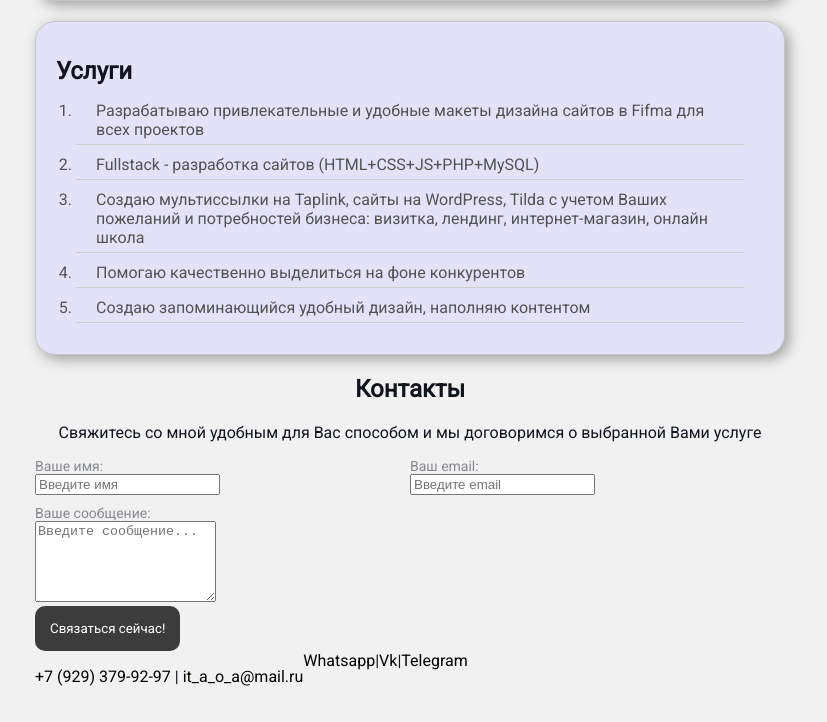
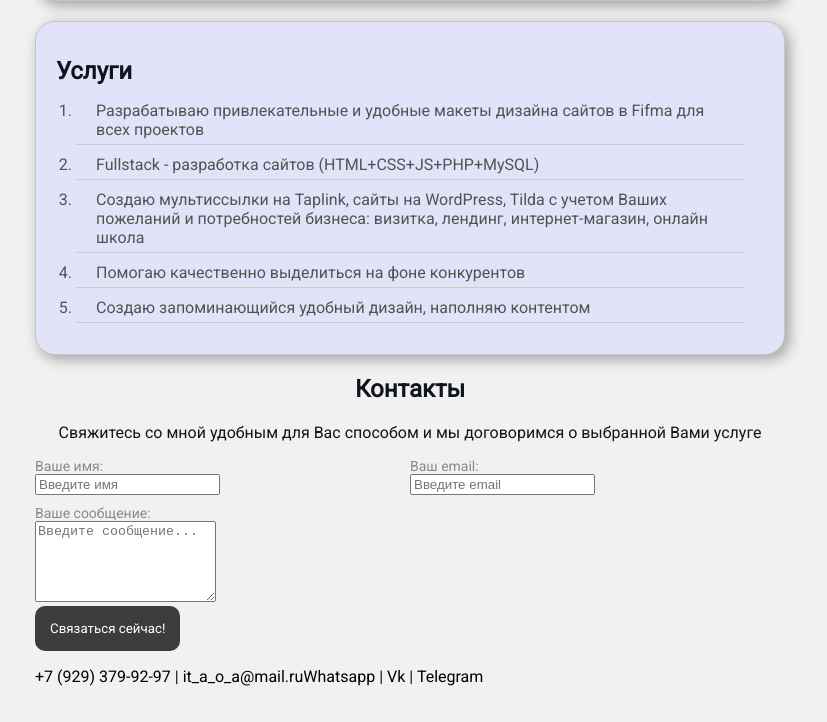
Before and after one commit to artamonovaolgaa/resume, a plain HTML site: page index.html in a window 1280 px wide. Shown: the part 1523-2245 px from the top of the page, without its empty margins (230-1057 px from the left). Drawn offline with Linux system fonts and the light colour scheme.

Commit message:
Update index.html

```diff
--- a/index.html
+++ b/index.html
@@ -129,7 +129,7 @@
       <p><a href="tel:+7 (929) 379-92-97">+7 (929) 379-92-97</a> |
       <a href="mailto:it_a_o_a@mail.ru">it_a_o_a@mail.ru</a></p>
 
-      <p></p><a href="whatsapp://send?phone=+79293799297">Whatsapp</a> |
+      <p><a href="whatsapp://send?phone=+79293799297">Whatsapp</a> |
       <a href="https://vk.com/artamonovaolgaa">Vk</a>  |
       <a href="https://telegram.me/it_a_o_a">Telegram</a></p>
     </div>
```
